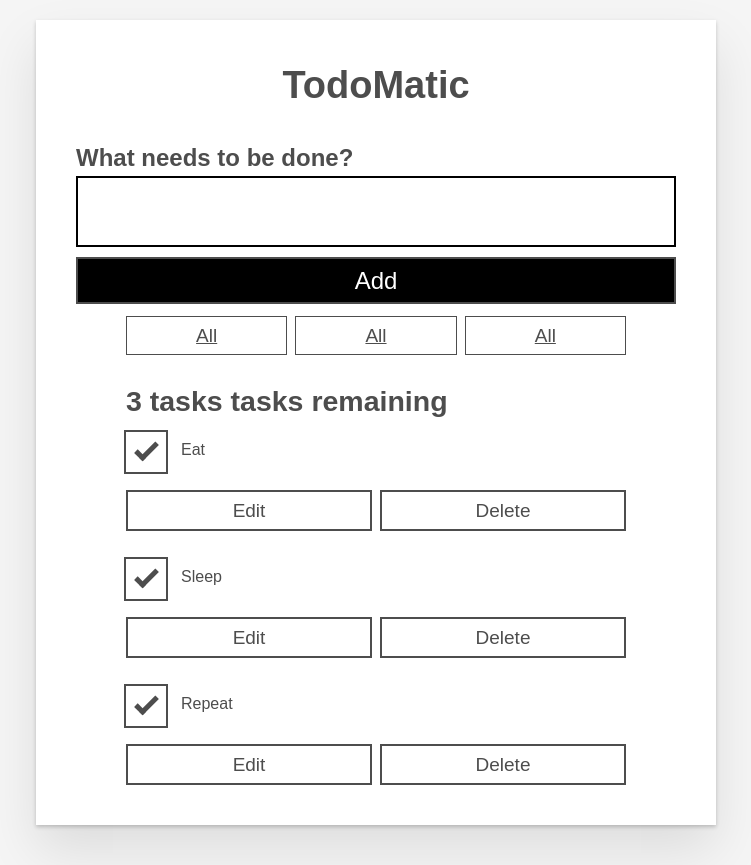
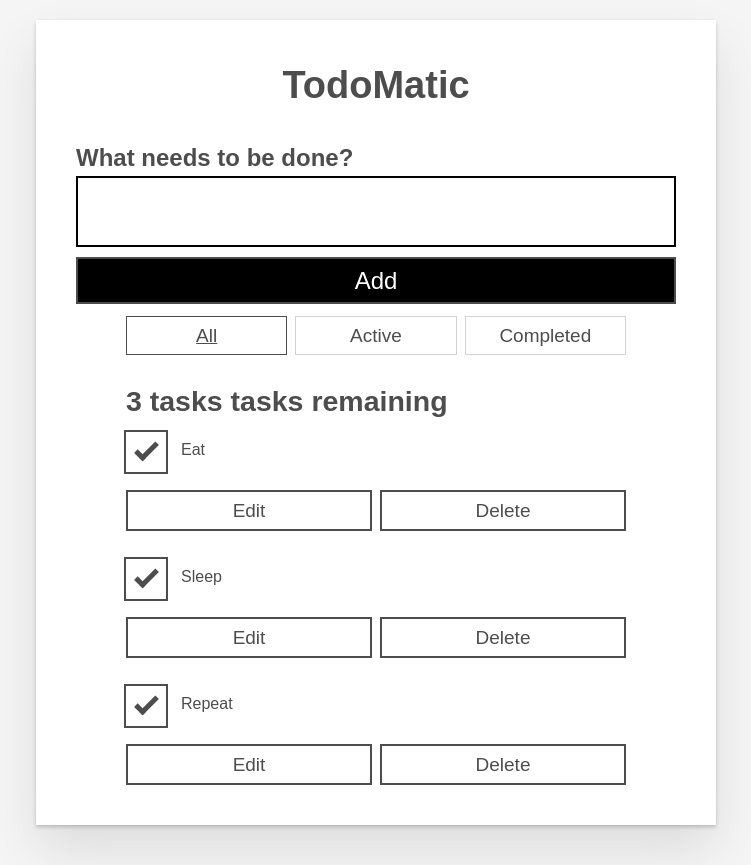
Before and after one commit to cassiamoraes/Practice-React, a React (Create React App) app: page / in a window 1280 px wide. Shown: the whole page, without its empty margins (264-1015 px from the left). Built offline with nearby package versions, Linux system fonts and the light colour scheme.

Commit message:
Update FilterButton.js

```diff
--- a/src/components/FilterButton.js
+++ b/src/components/FilterButton.js
@@ -2,9 +2,13 @@
 
 function FilterButton(props){
     return(
-        <button type="button" className="btn toggle-btn" aria-pressed="true">{/*aria-pressed recurso a tecnologia assistida*/}
+        <button
+            type="button"
+            className="btn toggle-btn"
+            aria-pressed={props.isPressed}
+            onClick={()=>props.setFilter(props.name)}>{/*aria-pressed recurso a tecnologia assistida*/}
               <span className="visually-hidden">Show </span>{/*visually-hidden também para usuarios sem contexto visual*/}
-              <span>all </span>
+              <span>{props.name} </span>
               <span className="visually-hidden">tasks</span>
           </button>
     )
```
